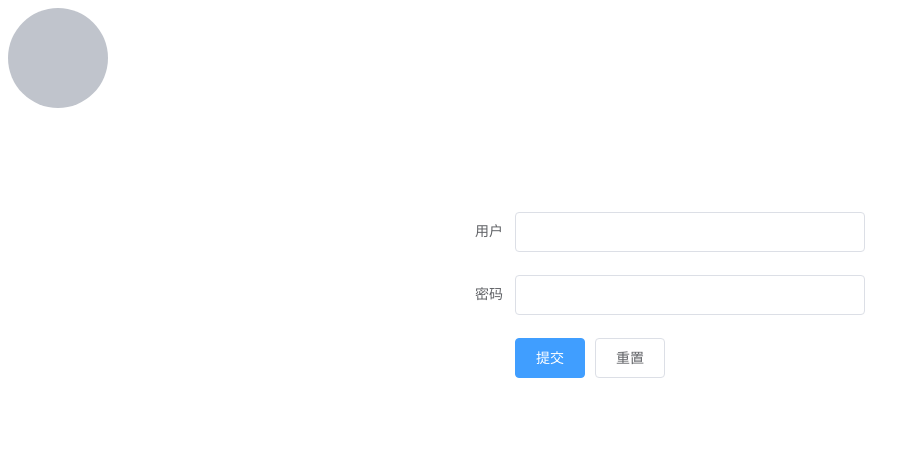
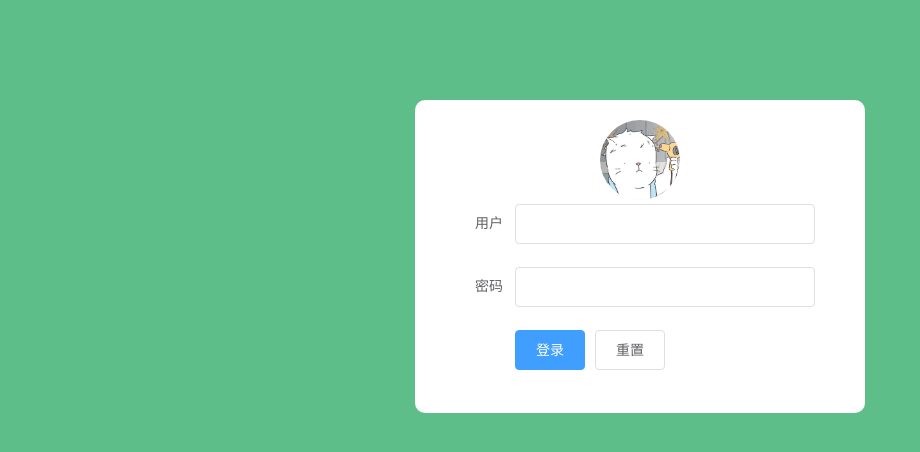
Before and after one commit to lin-zi-hao/api, a Vue app: page /login in a window 1280 px wide. Shown: the top 452 px of the page, without its empty margins (0-920 px from the left). Built offline with nearby package versions, Linux system fonts and the light colour scheme.

Commit message:
登录页面更新中

```diff
--- a/src/components/login/login.vue
+++ b/src/components/login/login.vue
@@ -1,20 +1,19 @@
 <template>
     <div>
-        <div class="demo-fit">
+        <el-form status-icon label-width="100px" class="demo-ruleForm from-login" ref="ruleForm" :model="FormData">
             <div class="block">
-                <span class="title"></span>
-                <el-avatar shape="circle" :size="100"></el-avatar>
+                <el-avatar shape="circle" :size="80">
+                    <img src="../../assets/head.jpg" alt="">
+                </el-avatar>
             </div>
-        </div>
-        <el-form status-icon label-width="100px" class="demo-ruleForm from-login">
             <el-form-item label="用户" prop="username">
-                <el-input type="password" autocomplete="off"></el-input>
+                <el-input type="password" autocomplete="off" v-model="FormData.username"></el-input>
             </el-form-item>
             <el-form-item label="密码" prop="password">
-                <el-input type="password" autocomplete="off"></el-input>
+                <el-input type="password" autocomplete="off" v-model="FormData.password"></el-input>
             </el-form-item>
             <el-form-item>
-                <el-button type="primary">提交</el-button>
+                <el-button type="primary" @click="submitForm('FormData')">登录</el-button>
                 <el-button>重置</el-button>
             </el-form-item>
         </el-form>
@@ -24,14 +23,68 @@
     export default {
         data() {
             return {
-
+                // 登录校验
+                FormData: {
+                    username: '',
+                    password: '',
+                },
+                rules: {
+                    username: [{
+                            required: true,
+                            message: '请输入活动名称',
+                            trigger: 'blur'
+                        },
+                        {
+                            min: 3,
+                            max: 5,
+                            message: '长度在 3 到 5 个字符',
+                            trigger: 'blur'
+                        }
+                    ],
+                    password: [{
+                            required: true,
+                            message: '请输入活动名称',
+                            trigger: 'blur'
+                        },
+                        {
+                            min: 3,
+                            max: 5,
+                            message: '长度在 3 到 5 个字符',
+                            trigger: 'blur'
+                        }
+                    ]
+                }
+            }
+        },
+        methods: {
+            submitForm() {
+                this.$refs.ruleForm.validate((valid) => {
+                    if (valid) {
+                        alert('submit!');
+                    } else {
+                        console.log('error submit!!');
+                        return false;
+                    }
+                })
             }
         }
     }
 </script>
 <style>
+    body {
+        background: #5dbe8a;
+    }
+
     .from-login {
-        width: 450px;
+        background: #ffffff;
+        padding: 20px 50px 20px 0;
+        width: 400px;
         margin: 100px auto;
+        border-radius: 10px;
+    }
+
+    .block {
+        padding-left: 50px;
+        text-align: center;
     }
 </style>
```
Also changed, not shown: src/assets/head.jpg (added).
